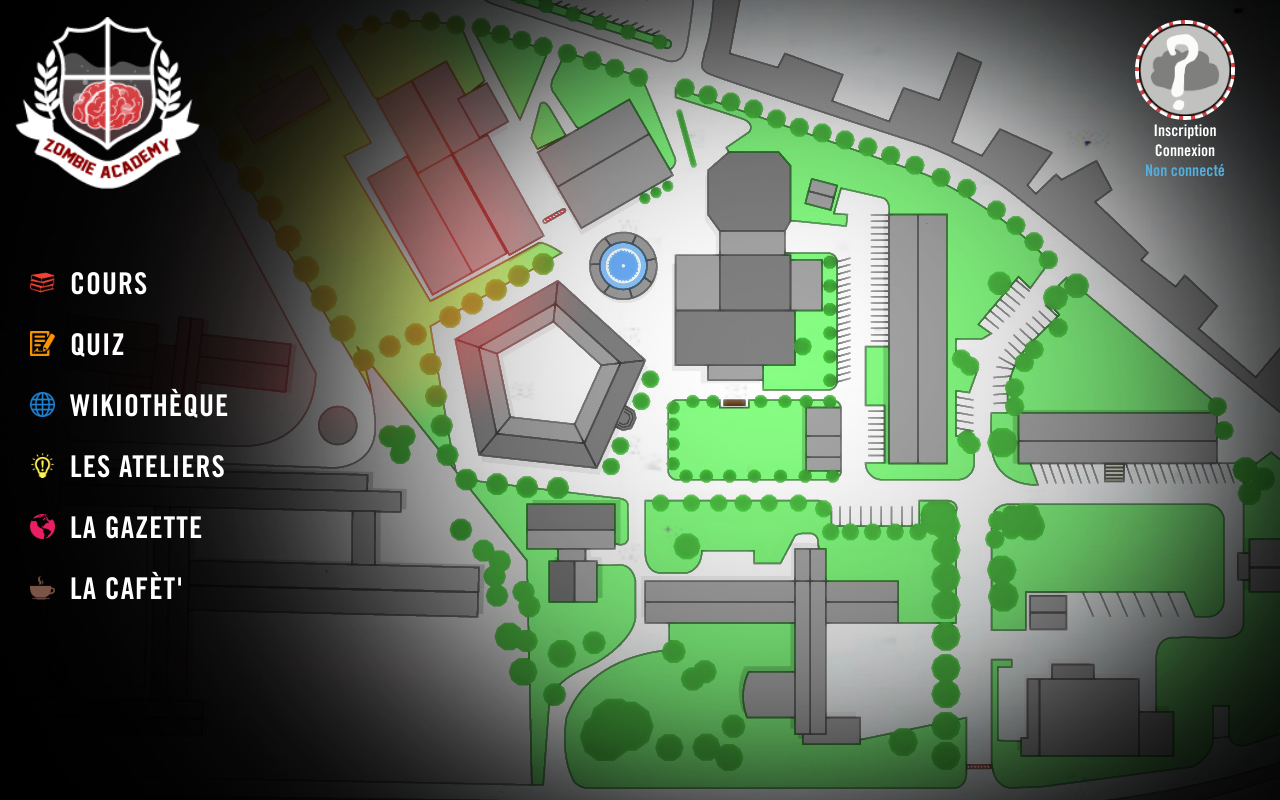
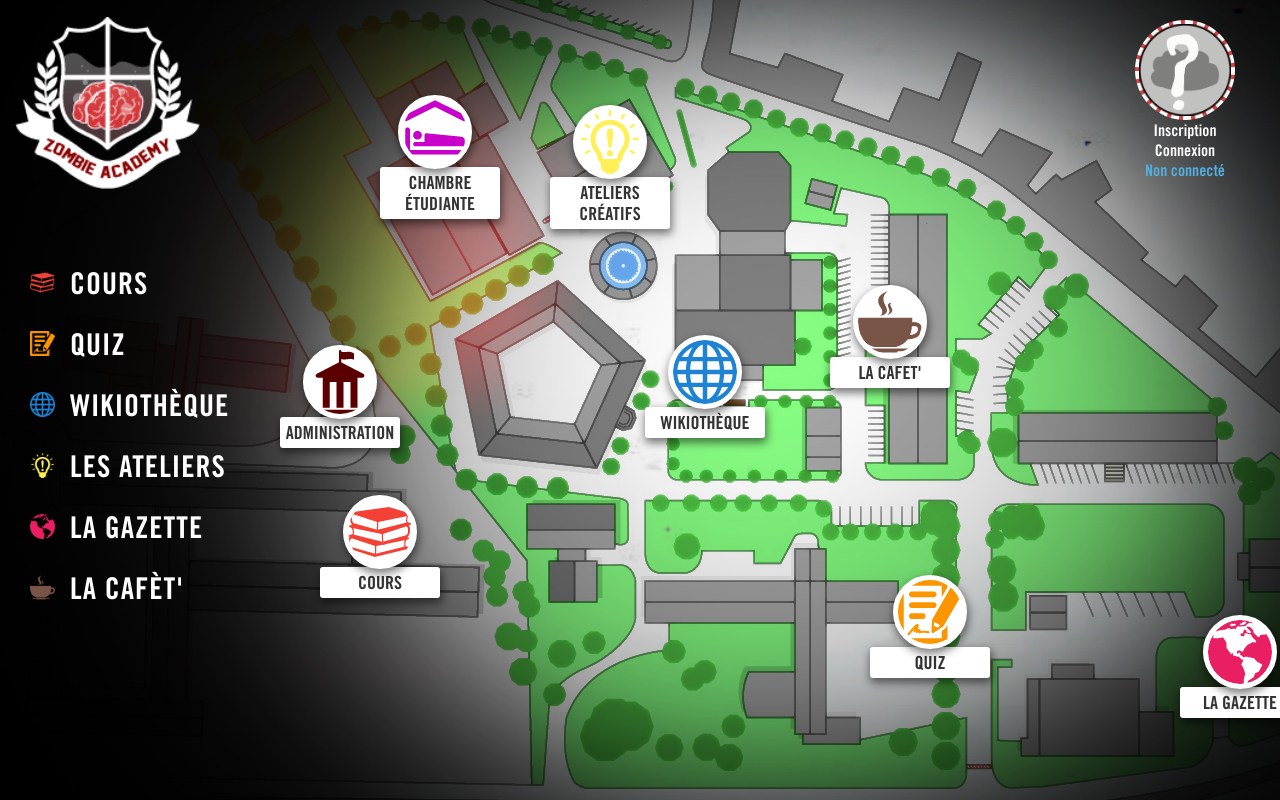
Before and after one commit to LaBriqueHurlante/Zombie-Academy, a PHP site: page /connexion/index.php?ajax=1 in a window 1280 px wide. Run offline with PHP 8.4, Linux system fonts and the light colour scheme.

Commit message:
modifs carte
retrait mouvement boutons connexion

```diff
--- a/site_web/css/style.css
+++ b/site_web/css/style.css
@@ -246,6 +246,7 @@ li.layer.m_layer {
   position: relative;
   margin: 0 auto;
   box-sizing: border-box;
+  margin-top: 45px;
 }
 .aside-survol img {
   background: #fff;
@@ -254,6 +255,17 @@ li.layer.m_layer {
   border-radius: 50px;
   border: 5px solid #fff;
   box-shadow: rgba(0, 0, 0, 0.5) 1px 4px 8px 1px;
+}
+.aside-survol p {
+  font-family: goth;
+  text-transform: uppercase;
+  font-size: 18px;
+  background-color: #fff;
+  width: 110px;
+  padding: 5px;
+  box-shadow: rgba(0, 0, 0, 0.5) 1px 4px 8px 1px;
+  margin: -5px auto 0;
+  border-radius: 3px;
 }
 .scrollTo1 {
   width: 380px;
@@ -288,9 +300,9 @@ li.layer.m_layer {
   left: 540px;
 }
 .scrollTo5 {
-  width: 50px;
+  width: 120px;
   height: 50px;
- /* background: #FF0088;*/
+  /* background: #FF0088; */
   position: absolute;
   top: 570px;
   left: 1180px;
@@ -312,9 +324,9 @@ li.layer.m_layer {
   left: 220px;
 }
 .scrollTo8 {
-  width: 60px;
+  width: 120px;
   height: 70px;
-  /*background: brown;*/
+  /* background: brown; */
   position: absolute;
   top: 240px;
   left: 830px;
--- a/site_web/inc/map.php
+++ b/site_web/inc/map.php
@@ -94,16 +94,24 @@ $(document).ready(function(e) {
 
 // Apparition des batiments au survol, au cas pas cas, puisque je ne sais pas encore optimiser mes codes...
 
+//TRIGGERS statiques
+$('.scrollTo1').append("<aside class='aside-survol'><img src='../site_web/css/media/img/Books_stack_of_three_64R.png' /><p>Cours</p></aside>")
+$('.scrollTo2').append("<aside class='aside-survol'><img src='../site_web/css/media/img/Signing_the_contract_64O.png' /><p>Quiz</p></aside>")
+$('.scrollTo3').append("<aside class='aside-survol'><img src='../site_web/css/media/img/Grid_world_64b.png' /><p>Wikiothèque</p></aside>")
+$('.scrollTo4').append("<aside class='aside-survol'><img src='../site_web/css/media/img/Lightbulb_idea_64J.png' /><p>Ateliers créatifs</p></aside>")
+$('.scrollTo5').append("<aside class='aside-survol'><img src='../site_web/css/media/img/World_64r.png' /><p>La Gazette</p></aside>")
+$('.scrollTo6').append("<aside class='aside-survol'><img src='../site_web/css/media/img/dortoir.png' /><p>Chambre étudiante</p></aside>")
+$('.scrollTo7').append("<aside class='aside-survol'><img src='../site_web/css/media/img/administration.png' /><p>administration</p></aside>")
+$('.scrollTo8').append("<aside class='aside-survol'><img src='../site_web/css/media/img/coffee.png' /><p>La cafet'</p></aside>")
+
 
 //TRIGGERS sur la carte
 $('.scrollTo1').hover(
 	function(){
 	$('.survol-cours').fadeIn()
-	$(this).append("<aside class='aside-survol'><img src='../site_web/css/media/img/Books_stack_of_three_64R.png' /><p>Cours</p></aside>")
 	},
 	function(){
 		$(".survol-cours").fadeOut()
-		$(this).children(".aside-survol").remove();
 	});
 $('.scrollTo2').hover(
 	function(){
@@ -159,6 +167,7 @@ $('.scrollTo8').hover(
 // MENU
 //cours
     $('.survol1').hover(function() {
+
       	$(".secondplan").animate({
 		  	'left': '-30%',
   			'top': '-70%'
@@ -166,7 +175,8 @@ $('.scrollTo8').hover(
 			  $('.survol-cours').css({
 				  'left': '-30%',
   					'top': '-70%'
-				  }).fadeIn()
+				  }).fadeIn(function(){
+					  })
 			  })
 	},
 	function(){
@@ -174,12 +184,16 @@ $('.scrollTo8').hover(
 		$(".secondplan, .survol-cours").animate({
 		  	'left': '-40%',
   			'top': '-40%'
-		  },'slow')
+		  },'slow',function(){
+
+			  })
+
 
 		});
 
 //quiz
 	$('.survol2').hover(function() {
+
       $(".secondplan").animate({
 		  	'left': '-60%',
   			'top': '-60%'
@@ -195,11 +209,14 @@ $('.scrollTo8').hover(
 		$(".secondplan, .survol-quiz").animate({
 		  	'left': '-40%',
   			'top': '-40%'
-		  },'slow')
+		  },'slow',function(){
+
+			  })
 		});
 
 //wiki
 	$('.survol3').hover(function() {
+
       $(".secondplan").animate({
 		  	'left': '-50%',
   			'top': '-50%'
@@ -215,12 +232,15 @@ $('.scrollTo8').hover(
 		$(".secondplan, .survol-wiki").animate({
 		  	'left': '-40%',
   			'top': '-40%'
-		  },'slow')
+		  },'slow',function(){
+
+			  })
 		});
 
 
 //ateliers
 	$('.survol4').hover(function() {
+
       $(".secondplan").animate({
 		  	'left': '-50%',
   			'top': '-10%'
@@ -236,11 +256,14 @@ $('.scrollTo8').hover(
 		$(".secondplan, .survol-ateliers").animate({
 		  	'left': '-40%',
   			'top': '-40%'
-		  },'slow')
+		  },'slow',function(){
+
+			  })
 		});
 
 //gazette
 	$('.survol5').hover(function() {
+
       $(".secondplan").animate({
 		  	'left': '-70%',
   			'top': '-60%'
@@ -256,11 +279,14 @@ $('.scrollTo8').hover(
 		$(".secondplan, .survol-gazette").animate({
 		  	'left': '-40%',
   			'top': '-40%'
-		  },'slow')
+		  },'slow',function(){
+
+			  })
 		});
 
 //cafette
 	$('.survol6').hover(function() {
+
       $(".secondplan").animate({
 		  	'left': '-60%',
   			'top': '-20%'
@@ -276,12 +302,15 @@ $('.scrollTo8').hover(
 		$(".secondplan, .survol-cafette").animate({
 		  	'left': '-40%',
   			'top': '-40%'
-		  },'slow')
+		  },'slow',function(){
+
+			  })
 		});
 
 
 //dortoir
 	$('.survol7').hover(function() {
+
       $(".secondplan").animate({
 		  	'left': '-10%',
   			'top': '0%'
@@ -297,11 +326,13 @@ $('.scrollTo8').hover(
 		$(".secondplan, .survol-dortoir").animate({
 		  	'left': '-40%',
   			'top': '-40%'
-		  },'slow')
+		  },'slow',function(){
+
+			  })
 		});
 
 //administration
-	$('.survol8').hover(function() {
+	/*$('.survol8').hover(function() {
       $(".secondplan").animate({
 		  	'left': '0%',
   			'top': '-20%'
@@ -318,7 +349,16 @@ $('.scrollTo8').hover(
 		  	'left': '-40%',
   			'top': '-40%'
 		  },'slow')
-		});
+		});*/
+
+//gestion des icones (à cause du menu)
+/*$('nav a').hover(function(){
+	$('.aside-survol').hide()
+	},
+	function(){
+	$('.aside-survol').show()
+	})
+*/
 });
 
 /*
```
Also changed, not shown: site_web/css/media/img/administration.png (added), site_web/css/media/img/dortoir.png (added).
